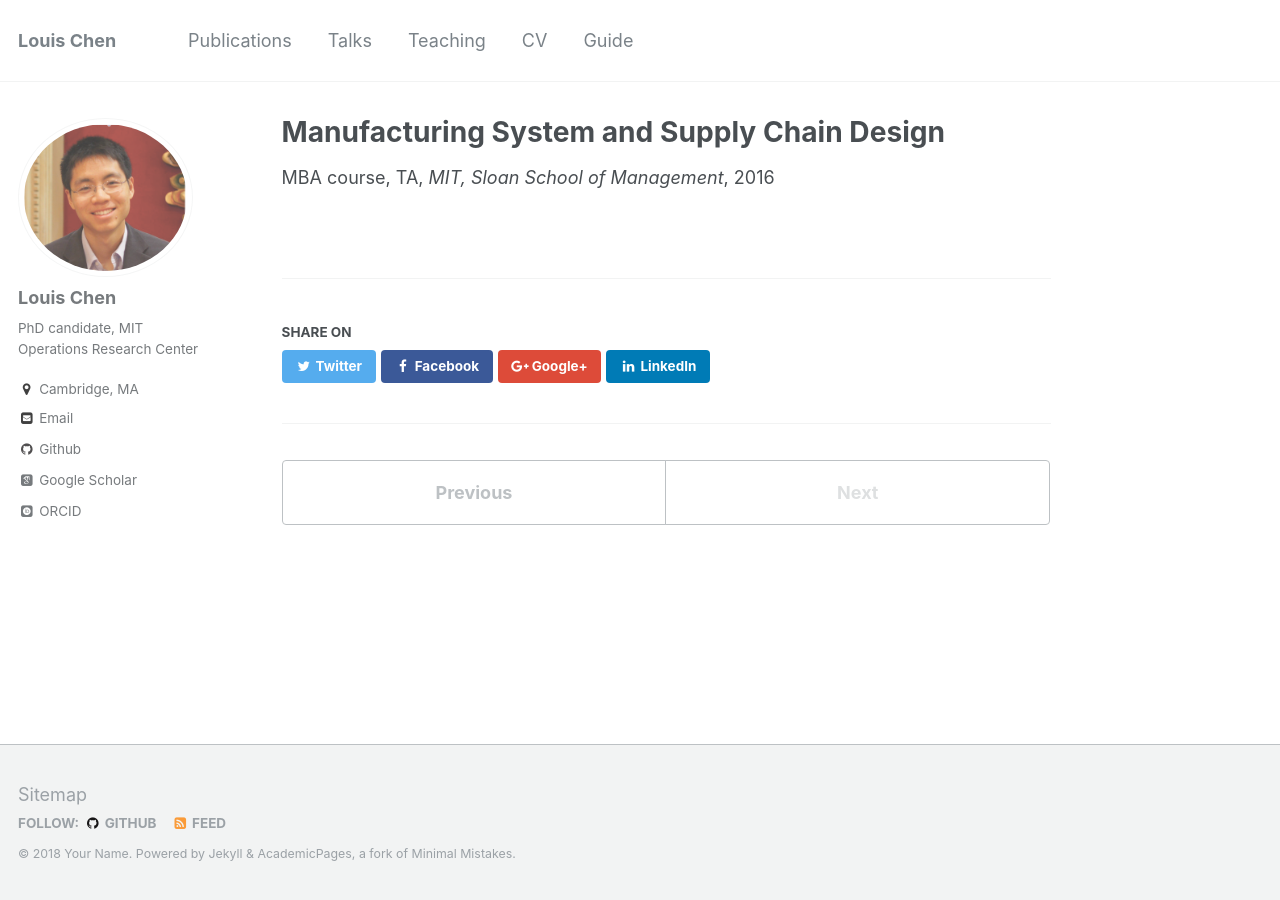
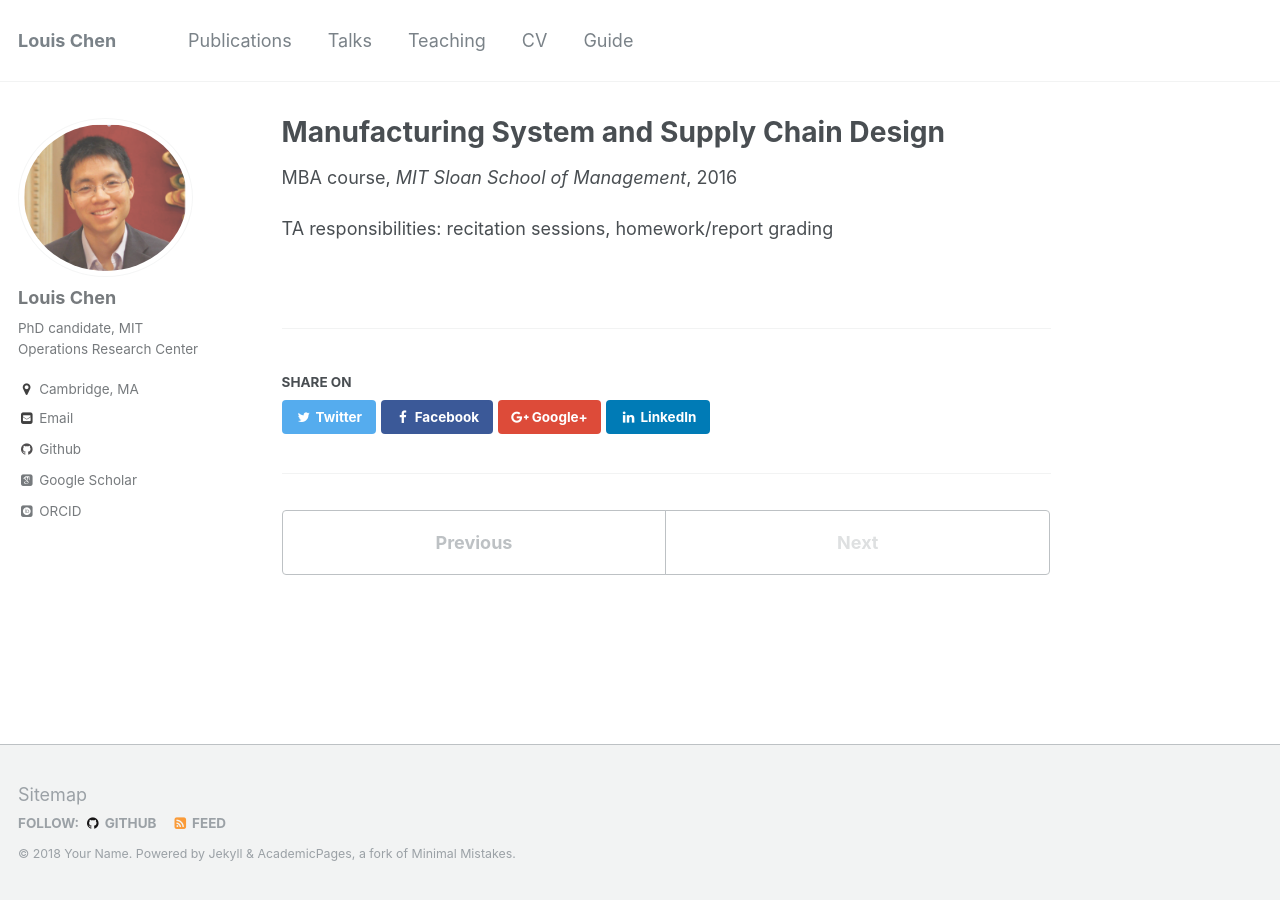
Before and after one commit to LouisLChen/LouisLChen.github.io, a Jekyll site: the page built from _teaching/2014-spring-teaching-1.md, in a window 1280 px wide. Built offline with Jekyll 4.4.1, drawn with Linux system fonts in a browser that asks for light colours; some web fonts are replaced.

Commit message:
Update 2014-spring-teaching-1.md

```diff
--- a/_teaching/2014-spring-teaching-1.md
+++ b/_teaching/2014-spring-teaching-1.md
@@ -1,9 +1,10 @@
 ---
 title: "Manufacturing System and Supply Chain Design"
 collection: teaching
-type: "MBA course, TA"
+type: "MBA course"
 permalink: /teaching/2016-spring-teaching-1
-venue: "MIT, Sloan School of Management"
+venue: "MIT Sloan School of Management"
 date: 2016-02-01
 location: "Cambridge, MA"
 ---
+TA responsibilities: recitation sessions, homework/report grading
```
